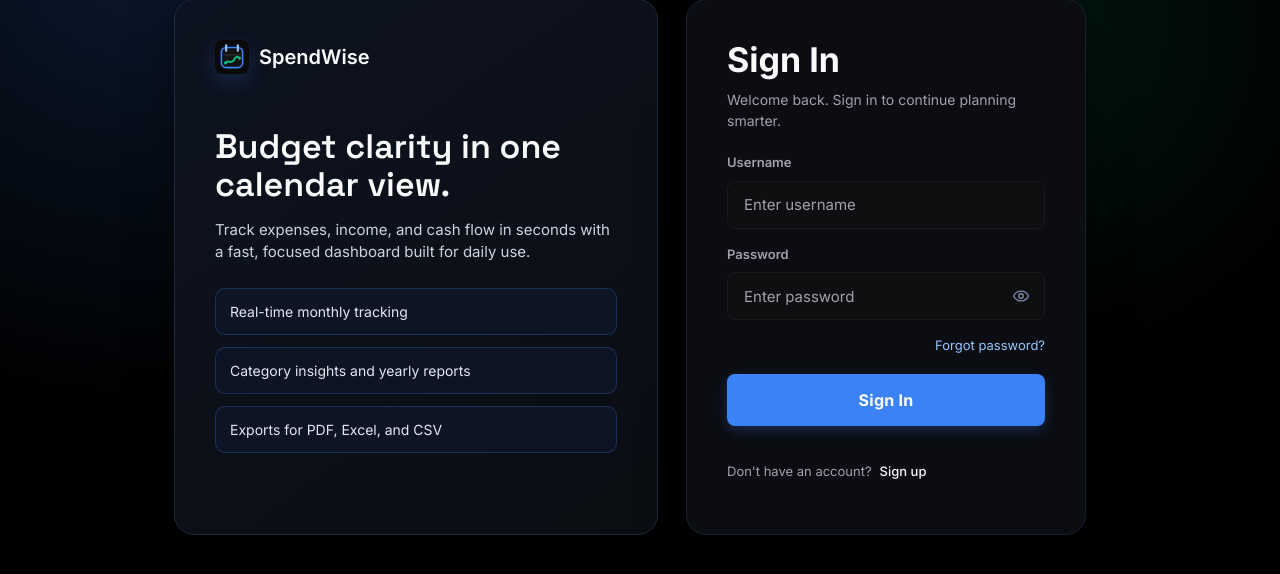
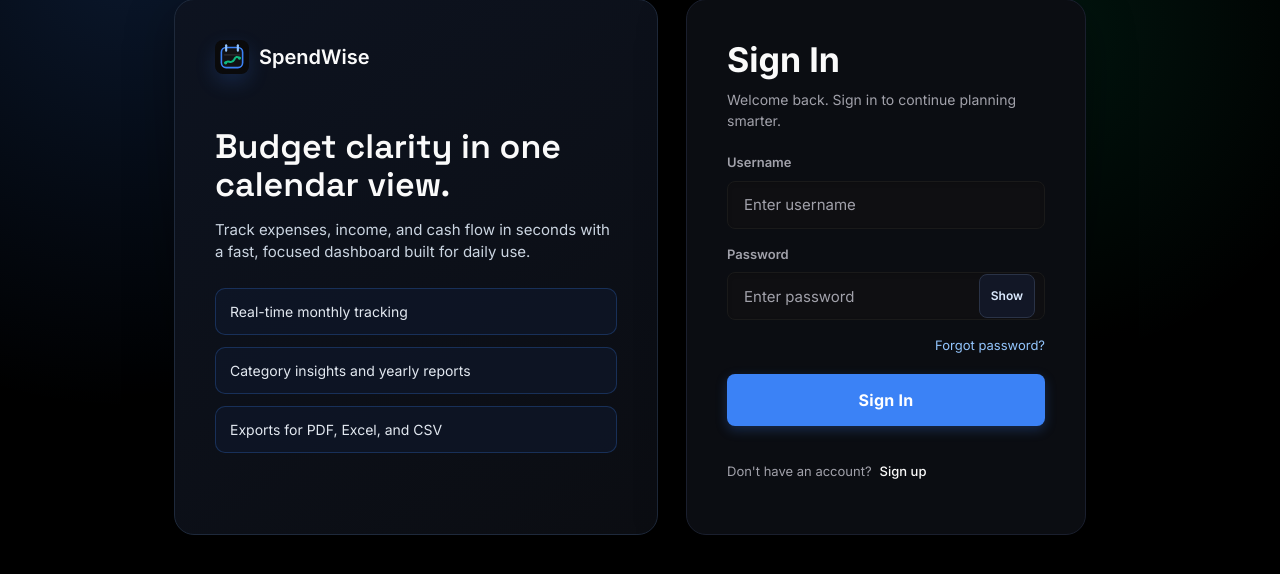
Before and after one commit to dariofdo2006-lgtm/project, a Flask app: page /login in a window 1280 px wide. Shown: the part 133-707 px from the top of the page. Run offline with Flask 3, Linux system fonts and the light colour scheme; parts of the project's set-up code (start-up, migrations or seed data) failed here and were passed over; some libraries are stand-ins or nearby versions.

Commit message:
Revert "Replace login password text toggle with eye icon"
This reverts commit 66c577d7d3e640800e5ee8ca67e85cf5e710b241.

```diff
--- a/static/app.js
+++ b/static/app.js
@@ -321,7 +321,7 @@ if (document.getElementById('auth-form')) {
         passwordToggle.addEventListener('click', () => {
             const isHidden = passwordInput.type === 'password';
             passwordInput.type = isHidden ? 'text' : 'password';
-            passwordToggle.classList.toggle('is-visible', isHidden);
+            passwordToggle.innerText = isHidden ? 'Hide' : 'Show';
             passwordToggle.setAttribute('aria-label', isHidden ? 'Hide password' : 'Show password');
             passwordToggle.setAttribute('aria-pressed', isHidden ? 'true' : 'false');
         });
@@ -355,7 +355,7 @@ if (document.getElementById('auth-form')) {
         document.getElementById('password').value = '';
         if (passwordInput) passwordInput.type = 'password';
         if (passwordToggle) {
-            passwordToggle.classList.remove('is-visible');
+            passwordToggle.innerText = 'Show';
             passwordToggle.setAttribute('aria-label', 'Show password');
             passwordToggle.setAttribute('aria-pressed', 'false');
         }
--- a/static/style.css
+++ b/static/style.css
@@ -425,43 +425,22 @@ h1, h2, h3, .topbar-title, .cal-title, .summary-title {
 
 .password-toggle {
     position: absolute;
-    right: 12px;
+    right: 10px;
     top: 50%;
     transform: translateY(-50%);
-    border: none;
-    background: transparent;
-    color: #7c8cab;
-    border-radius: 6px;
-    height: 24px;
-    width: 24px;
-    display: inline-flex;
-    align-items: center;
-    justify-content: center;
+    border: 1px solid #2a3347;
+    background: #121726;
+    color: #dbeafe;
+    border-radius: 8px;
+    font-size: 12px;
+    font-weight: 600;
+    height: 30px;
+    min-width: 56px;
     cursor: pointer;
-    padding: 0;
-    min-height: auto;
 }
 
 .password-toggle:hover {
-    color: #cbd5e1;
-}
-
-.eye-icon {
-    width: 18px;
-    height: 18px;
-    display: block;
-}
-
-.eye-closed {
-    display: none;
-}
-
-.password-toggle.is-visible .eye-open {
-    display: none;
-}
-
-.password-toggle.is-visible .eye-closed {
-    display: block;
+    background: #172033;
 }
 
 .switch-mode span {
--- a/templates/login.html
+++ b/templates/login.html
@@ -47,17 +47,7 @@
                     <label for="password" id="pass-label">Password</label>
                     <div class="password-field">
                         <input type="password" id="password" placeholder="Enter password" required class="unified-input">
-                        <button type="button" class="password-toggle" id="password-toggle" aria-label="Show password" aria-pressed="false">
-                            <svg class="eye-icon eye-open" viewBox="0 0 24 24" aria-hidden="true">
-                                <path d="M2 12C3.9 7.9 7.4 5.5 12 5.5C16.6 5.5 20.1 7.9 22 12C20.1 16.1 16.6 18.5 12 18.5C7.4 18.5 3.9 16.1 2 12Z" fill="none" stroke="currentColor" stroke-width="1.8"/>
-                                <circle cx="12" cy="12" r="3" fill="none" stroke="currentColor" stroke-width="1.8"/>
-                            </svg>
-                            <svg class="eye-icon eye-closed" viewBox="0 0 24 24" aria-hidden="true">
-                                <path d="M2 12C3.9 7.9 7.4 5.5 12 5.5C16.6 5.5 20.1 7.9 22 12C20.1 16.1 16.6 18.5 12 18.5C7.4 18.5 3.9 16.1 2 12Z" fill="none" stroke="currentColor" stroke-width="1.8"/>
-                                <circle cx="12" cy="12" r="3" fill="none" stroke="currentColor" stroke-width="1.8"/>
-                                <path d="M4 20L20 4" fill="none" stroke="currentColor" stroke-width="1.8" stroke-linecap="round"/>
-                            </svg>
-                        </button>
+                        <button type="button" class="password-toggle" id="password-toggle" aria-label="Show password" aria-pressed="false">Show</button>
                     </div>
                 </div>
 
```
